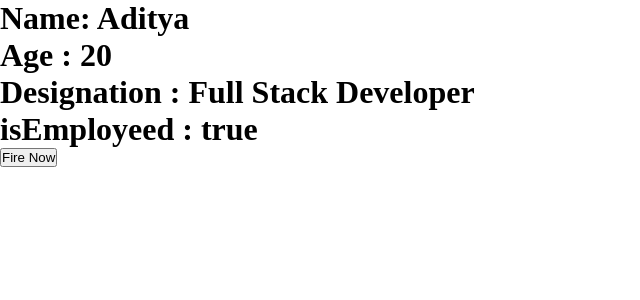
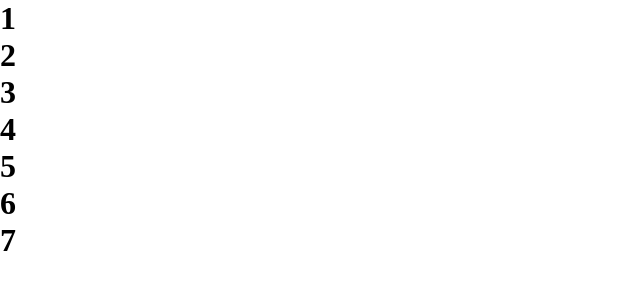
Before and after one commit to akshay5568/ReactPractis, a React (Vite) app: page / in a window 1280 px wide. Shown: the top 300 px of the page, without its empty margins (0-640 px from the left). Built offline with nearby package versions, Linux system fonts and the light colour scheme.

Commit message:
Initial commit

```diff
--- a/src/App.jsx
+++ b/src/App.jsx
@@ -2,15 +2,6 @@ import React, { useState } from "react";
 import Users from "./Users";
 
 function App(){
-
-    let data = [
-      {img:'https://images.unsplash.com/photo-1585060544812-6b45742d762f?w=900&auto=format&fit=crop&q=60&ixlib=rb-4.1.0&ixid=M3wxMjA3fDB8MHxzZWFyY2h8MTF8fG1vYmlsZXxlbnwwfHwwfHx8MA%3D%3D', title:"Iphone 14" , description:"lorem ipsum dolor", instock: false},
-      {img:'https://images.unsplash.com/photo-1582807129843-8a00296ccb37?w=900&auto=format&fit=crop&q=60&ixlib=rb-4.1.0&ixid=M3wxMjA3fDB8MHxzZWFyY2h8MjB8fG1vYmlsZXxlbnwwfHwwfHx8MA%3D%3D', title:"Mobile 2" , description:"lorem ipsum dolor",instock: true},
-      {img:'https://images.unsplash.com/photo-1607270788732-55d2cdb8f52a?w=900&auto=format&fit=crop&q=60&ixlib=rb-4.1.0&ixid=M3wxMjA3fDB8MHxzZWFyY2h8Mjh8fG1vYmlsZXxlbnwwfHwwfHx8MA%3D%3D', title:"Mobile 3" , description:"lorem ipsum dolor",instock: false},
-      {img:'https://images.unsplash.com/photo-1486081505710-1b891dea8ca3?w=900&auto=format&fit=crop&q=60&ixlib=rb-4.1.0&ixid=M3wxMjA3fDB8MHxzZWFyY2h8NDJ8fG1vYmlsZXxlbnwwfHwwfHx8MA%3D%3D', title:"Travel" , description:"Travling is fun!", instock: true},
-
-    ]
-
 
   return (
     <Users/>
--- a/src/Users.jsx
+++ b/src/Users.jsx
@@ -4,15 +4,10 @@ import React, { useState } from "react";
 
 function Users(){
 
-   const [score,setScore] = useState({name : "Aditya", age: 20,  desgnation: "Full Stack Developer" , isEmployeed: true  });
-   let a = false;
+   const [score,setScore] = useState([1,2,3,4,5,6,7]);
     return (
        <div>
-         <h1>Name: {score.name}</h1>
-         <h1>Age : {score.age}</h1>
-        <h1>Designation : {score.desgnation}</h1>
-        <h1>isEmployeed : {score.isEmployeed.toString()}</h1>
-        <button onClick={() => setScore({...score , isEmployeed: score.isEmployeed ? a : true})}>{score.isEmployeed ? "Fire Now" : "Join Now"}</button>
+          {score.map(item => <h1>{item}</h1>)}
     </div>
     )
 }
```
